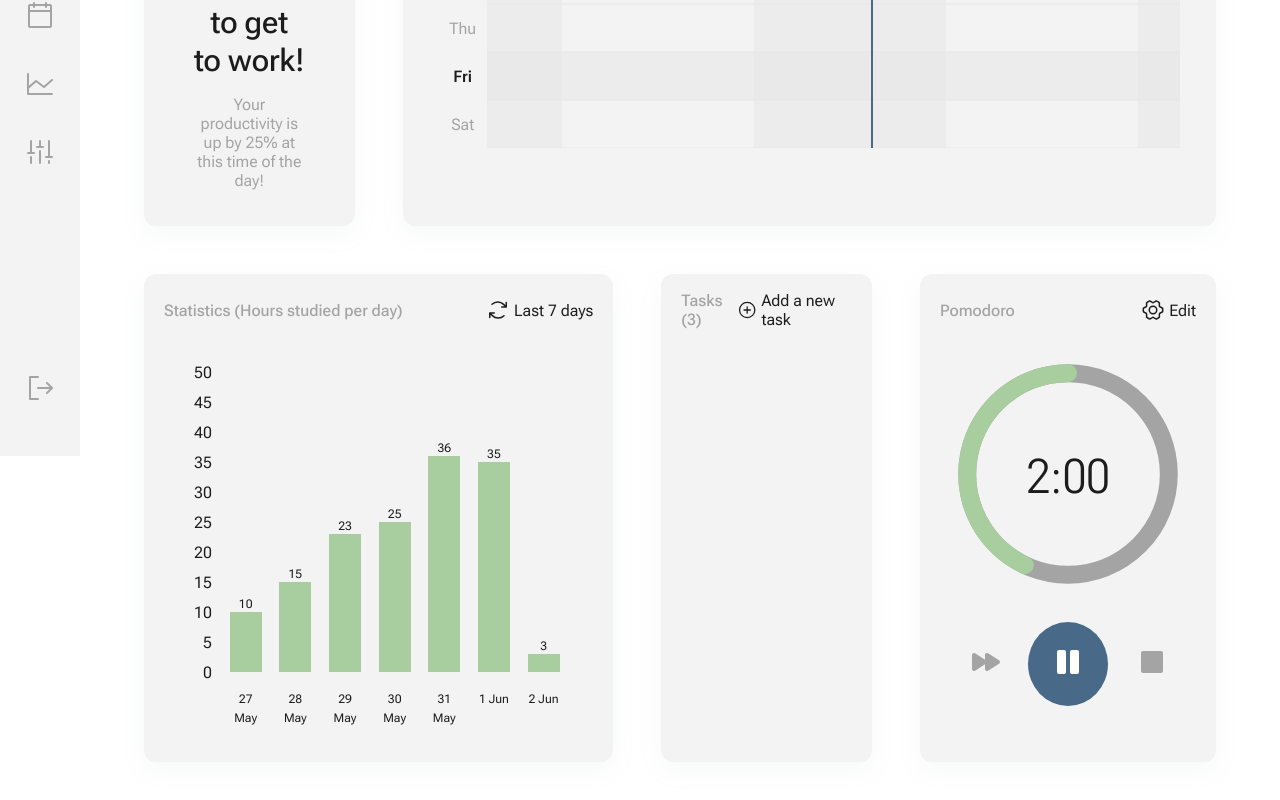
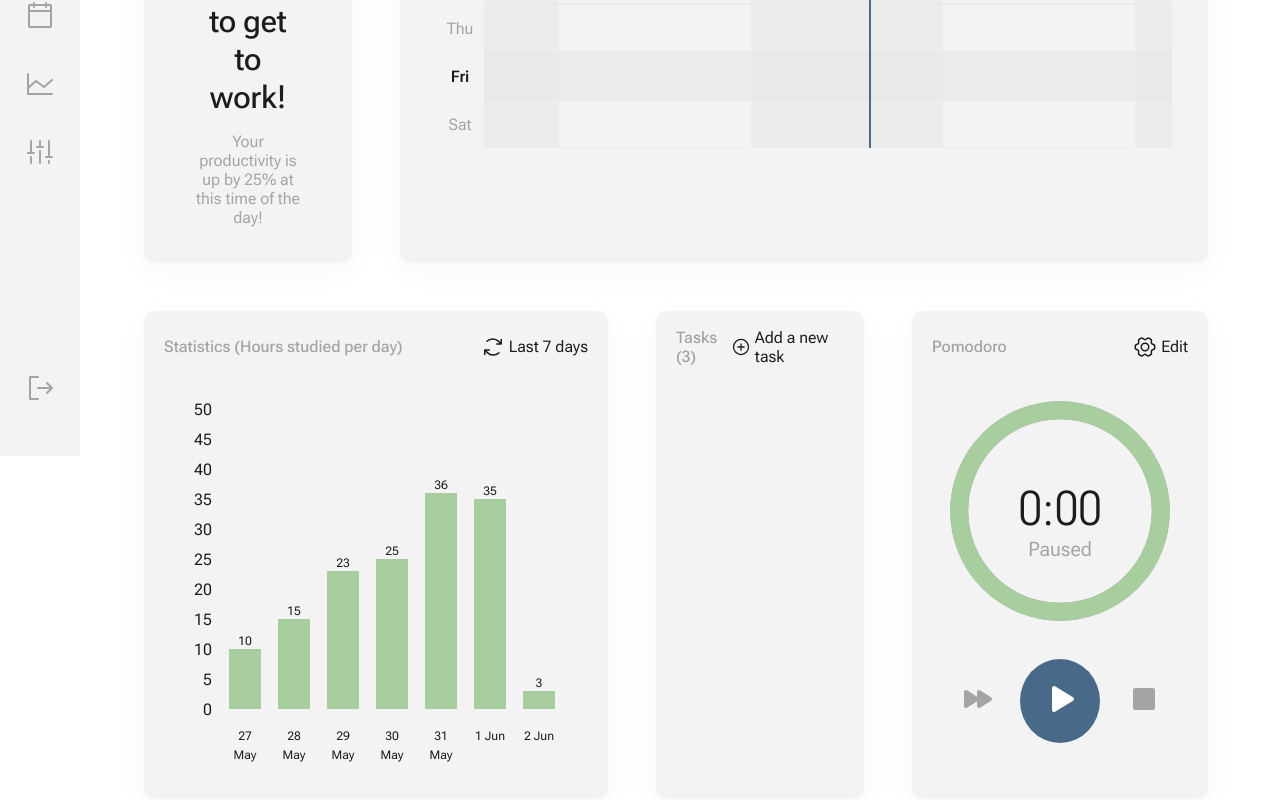
Before and after one commit to AustinKong/stucado, a React (Vite) app: page /#/ in a window 1280 px wide. Shown: the part 344-1144 px from the top of the page. Built offline with nearby package versions, Linux system fonts and the light colour scheme.

Commit message:
Add pomodoro functionality

```diff
--- a/src/renderer/components/generic/Modal.jsx
+++ b/src/renderer/components/generic/Modal.jsx
@@ -1,10 +1,15 @@
 import ReactDOM from 'react-dom';
 import { X, CaretDown, CaretUp } from '@phosphor-icons/react';
-import { useState } from 'react';
+import { useEffect, useState } from 'react';
 
 import '@styles/generic/modal.css';
 
 export const Modal = ({ isOpen, onClose, title, subtitle, children }) => {
+  useEffect(() => {
+    // Disables scrolling when the modal is open
+    document.body.style.overflow = isOpen ? 'hidden' : 'unset';
+  }, [isOpen]);
+
   if (!isOpen) return null;
 
   return ReactDOM.createPortal(
@@ -92,7 +97,7 @@ export const ModalButtonSecondary = ({ text, onClick }) => {
 };
 
 export const ModalNotice = ({ title, children }) => {
-  const [isOpen, setIsOpen] = useState(true);
+  const [isOpen, setIsOpen] = useState(false);
 
   if (isOpen) {
     return (
--- a/src/renderer/components/widgets/Pomodoro.jsx
+++ b/src/renderer/components/widgets/Pomodoro.jsx
@@ -1,42 +1,99 @@
 import { IconContext, GearSix, FastForward, Play, Pause, Stop } from '@phosphor-icons/react';
+import { useState } from 'react';
+import { useSelector } from 'react-redux';
 
+import {
+  Modal,
+  ModalBeside,
+  ModalNumberInput,
+  ModalFooter,
+  ModalButtonPrimary,
+  ModalButtonSecondary,
+} from '@components/generic/Modal';
+import { pausePomodoro, startPomodoro, stopPomodoro, skipPomodoro, updatePomodoroDurations } from '@services/pomodoro';
 import { Widget, InteractionButton } from '@components/widgets/Widget';
 import '@styles/widgets/pomodoro.css';
 
 const FULL_DASH_ARRAY = 2 * Math.PI * 45;
 
 const Pomodoro = () => {
+  const [editPomodoroModalIsOpen, setEditPomodoroModalIsOpen] = useState(false);
   // https://react.dev/learn/referencing-values-with-refs
   // TODO: Use this for the timeout id
   return (
-    <Widget className="pomodoro" title="Pomodoro" interaction={<InteractionButton text="Edit" icon={<GearSix />} />}>
+    <Widget
+      className="pomodoro"
+      title="Pomodoro"
+      interaction={
+        <InteractionButton text="Edit" icon={<GearSix />} onClick={() => setEditPomodoroModalIsOpen(true)} />
+      }
+    >
       <div className="pomodoro__content">
         <PomodoroTimer />
         <PomodoroControls />
       </div>
+      <EditPomodoroModal isOpen={editPomodoroModalIsOpen} onClose={() => setEditPomodoroModalIsOpen(false)} />
     </Widget>
   );
 };
 
 const PomodoroTimer = () => {
+  const timer = useSelector((state) => state.pomodoro.timer);
+
+  const getStateText = () => {
+    if (!timer.isRunning) {
+      return 'Paused';
+    }
+
+    switch (timer.state) {
+      case 'work':
+        return 'Focused';
+      case 'shortBreak':
+        return 'Short break';
+      case 'longBreak':
+        return 'Long break';
+    };
+  };
+
   return (
     <div className="pomodoro-timer">
       <svg className="pomodoro-timer__svg" viewBox="0 0 100 100" xmlns="http://www.w3.org/2000/svg">
         <g className="pomodoro-timer__circle">
           <circle className="pomodoro-timer__path-elapsed" cx="50" cy="50" r="45" />
           <path
-            strokeDasharray={`${(3 / 7) /* A fraction */ * FULL_DASH_ARRAY} ${FULL_DASH_ARRAY}`}
+            strokeDasharray={`${(timer.percentageLeft / 100) * FULL_DASH_ARRAY} ${FULL_DASH_ARRAY}`}
             className="pomodoro-timer__path-remaining"
             d="M 50, 50 m -45, 0 a 45,45 0 1,0 90,0 a 45,45 0 1,0 -90,0"
           />
         </g>
       </svg>
-      <span className="pomodoro-timer__label">2:00</span>
+      <div className="pomodoro-timer__label">
+        {`${Math.floor(timer.timeLeft / 60)}:${String(timer.timeLeft % 60).padStart(2, '0')}`}
+        <span className="pomodoro-timer__state">{getStateText()}</span>
+      </div>
     </div>
   );
 };
 
 const PomodoroControls = () => {
+  const timer = useSelector((state) => state.pomodoro.timer);
+
+  const handleTogglePlayPause = () => {
+    if (timer.isRunning) {
+      void pausePomodoro();
+    } else {
+      void startPomodoro();
+    }
+  };
+
+  const handleSkip = () => {
+    void skipPomodoro();
+  };
+
+  const handleStop = () => {
+    void stopPomodoro();
+  };
+
   return (
     <div className="pomodoro-controls">
       <IconContext.Provider
@@ -45,13 +102,17 @@ const PomodoroControls = () => {
           weight: 'fill',
         }}
       >
-        <div className="pomodoro-controls__secondary">
+        <div className="pomodoro-controls__secondary" onClick={handleSkip}>
           <FastForward className="pomodoro-controls__skip" />
         </div>
-        <div className="pomodoro-controls__main">
-          {false ? <Play className="pomodoro-controls__play" /> : <Pause className="pomodoro-controls__pause" />}
+        <div className="pomodoro-controls__main" onClick={handleTogglePlayPause}>
+          {!timer.isRunning ? (
+            <Play className="pomodoro-controls__play" />
+          ) : (
+            <Pause className="pomodoro-controls__pause" />
+          )}
         </div>
-        <div className="pomodoro-controls__secondary">
+        <div className="pomodoro-controls__secondary" onClick={handleStop}>
           <Stop className="pomodoro-controls__stop" />
         </div>
       </IconContext.Provider>
@@ -59,4 +120,64 @@ const PomodoroControls = () => {
   );
 };
 
+const EditPomodoroModal = ({ isOpen, onClose }) => {
+  const pomodoroSettings = useSelector((state) => state.pomodoro.settings);
+
+  const [formContent, setFormContent] = useState(pomodoroSettings);
+
+  const handleChange = (event) => {
+    setFormContent({ ...formContent, [event.target.name]: event.target.value });
+  };
+
+  const handleSubmit = (event) => {
+    event.preventDefault();
+    void updatePomodoroDurations(
+      formContent.workDuration,
+      formContent.shortBreakDuration,
+      formContent.longBreakDuration
+    );
+    onClose();
+  };
+
+  const handleCancel = (event) => {
+    event.preventDefault();
+    setFormContent(pomodoroSettings);
+    onClose();
+  };
+
+  return (
+    <Modal
+      title="Edit Pomodoro Settings"
+      subtitle="Edit Pomodoro duration settings (units in seconds)"
+      isOpen={isOpen}
+      onClose={onClose}
+    >
+      <ModalBeside>
+        <ModalNumberInput
+          title="Work duration"
+          nameKey="workDuration"
+          value={formContent.workDuration}
+          onChange={handleChange}
+        />
+        <ModalNumberInput
+          title="Short break duration"
+          nameKey="shortBreakDuration"
+          value={formContent.shortBreakDuration}
+          onChange={handleChange}
+        />
+        <ModalNumberInput
+          title="Long break duration"
+          nameKey="longBreakDuration"
+          value={formContent.longBreakDuration}
+          onChange={handleChange}
+        />
+      </ModalBeside>
+      <ModalFooter
+        left={<ModalButtonSecondary text="Cancel" onClick={handleCancel} />}
+        right={<ModalButtonPrimary text="Save" onClick={handleSubmit} />}
+      />
+    </Modal>
+  );
+};
+
 export default Pomodoro;
--- /dev/null
+++ b/src/renderer/data/slices/pomodoroSlice.js
@@ -0,0 +1,27 @@
+import { createSlice } from '@reduxjs/toolkit';
+
+// All units in seconds
+const initialState = {
+  settings: { shortBreakDuration: 300, longBreakDuration: 1200, workDuration: 1500 },
+  tracker: {},
+  timer: { isRunning: false, timeLeft: 0, state: 'work', percentageLeft: 100, sessions: 0 },
+};
+
+const pomodoroSlice = createSlice({
+  name: 'pomodoro',
+  initialState,
+  reducers: {
+    setPomodoroSettings: (state, action) => {
+      return { ...state, settings: { ...state.settings, ...action.payload } };
+    },
+    setPomodoroTracker: (state, action) => {
+      return { ...state, tracker: { ...state.tracker, ...action.payload } };
+    },
+    setPomodoroTimer: (state, action) => {
+      return { ...state, timer: { ...state.timer, ...action.payload } };
+    },
+  },
+});
+
+export const { setPomodoroSettings, setPomodoroTracker, setPomodoroTimer } = pomodoroSlice.actions;
+export default pomodoroSlice.reducer;
--- a/src/renderer/data/store.js
+++ b/src/renderer/data/store.js
@@ -2,10 +2,12 @@ import { configureStore } from '@reduxjs/toolkit';
 
 import tasksReducer from '@data/slices/tasksSlice';
 import timetableReducer from '@data/slices/timetableSlice';
+import pomodoroReducer from '@data/slices/pomodoroSlice';
 
 export const store = configureStore({
   reducer: {
     tasks: tasksReducer,
     timetable: timetableReducer,
+    pomodoro: pomodoroReducer,
   },
 });
--- /dev/null
+++ b/src/renderer/services/pomodoro.js
@@ -0,0 +1,99 @@
+import { setPomodoroSettings, setPomodoroTimer, setPomodoroTracker } from '@data/slices/pomodoroSlice';
+import { store } from '@data/store';
+
+let interval;
+
+export const retrievePomodoroSettings = async () => {
+  // TODO: Have settings saved to cache
+};
+
+export const pausePomodoro = async () => {
+  store.dispatch(setPomodoroTimer({ isRunning: false }));
+  clearInterval(interval);
+};
+
+export const startPomodoro = async () => {
+  store.dispatch(setPomodoroTimer({ isRunning: true }));
+  // If timer is at 0, reset it
+  if (store.getState().pomodoro.timer.timeLeft <= 0) {
+    store.dispatch(
+      setPomodoroTimer({ timeLeft: getStateDuration(store.getState().pomodoro.timer.state), percentageLeft: 100 })
+    );
+  }
+  interval = setInterval(updateTimer, 1000);
+};
+
+export const stopPomodoro = async () => {
+  store.dispatch(setPomodoroTimer({ isRunning: false, timeLeft: 0, percentageLeft: 100, state: 'work', sessions: 0 }));
+  clearInterval(interval);
+};
+
+export const skipPomodoro = async () => {
+  const timer = store.getState().pomodoro.timer;
+  clearInterval(interval);
+  store.dispatch(
+    setPomodoroTimer({
+      state: getNextState(timer.state, timer.sessions),
+      sessions: timer.sessions + 1,
+      timeLeft: 0,
+      percentageLeft: 0,
+    })
+  );
+  void startPomodoro();
+};
+
+// Updates store with the current time left and percentage left, which updates the UI
+const updateTimer = () => {
+  const timer = store.getState().pomodoro.timer;
+  if (timer.timeLeft <= 0) {
+    clearInterval(interval);
+    store.dispatch(
+      setPomodoroTimer({ sessions: timer.sessions + 1, state: getNextState(timer.state, timer.sessions) })
+    );
+    void startPomodoro();
+    return;
+  }
+
+  if (timer.isRunning) {
+    const timeLeft = timer.timeLeft - 1;
+    const percentageLeft = (timeLeft / getStateDuration(timer.state)) * 100;
+    store.dispatch(setPomodoroTimer({ timeLeft, percentageLeft }));
+  }
+};
+
+// Utility function to get the duration of a state
+const getStateDuration = (state) => {
+  switch (state) {
+    case 'work':
+      return store.getState().pomodoro.settings.workDuration;
+    case 'shortBreak':
+      return store.getState().pomodoro.settings.shortBreakDuration;
+    case 'longBreak':
+      return store.getState().pomodoro.settings.longBreakDuration;
+    default:
+      return 0;
+  }
+};
+
+const getNextState = (state, sessions) => {
+  switch (state) {
+    case 'work':
+      // Add two to stop the first break from being a long break
+      // Modulo 8 because a break is also coutned as a session
+      if ((sessions + 2) % 8 === 0) {
+        return 'longBreak';
+      } else {
+        return 'shortBreak';
+      }
+    case 'shortBreak':
+      return 'work';
+    case 'longBreak':
+      return 'work';
+    default:
+      return 0;
+  }
+}
+
+export const updatePomodoroDurations = async (workDuration, shortBreakDuration, longBreakDuration) => {
+  store.dispatch(setPomodoroSettings({ workDuration, shortBreakDuration, longBreakDuration }));
+};
--- a/src/renderer/services/tasks.js
+++ b/src/renderer/services/tasks.js
@@ -1,5 +1,4 @@
 import { setTasks } from '@data/slices/tasksSlice';
-
 import { store } from '@data/store';
 
 // Retrieve tasks from backend, called once on app start
--- a/src/renderer/styles/generic/modal.css
+++ b/src/renderer/styles/generic/modal.css
@@ -75,7 +75,14 @@
 /* Modal beside */
 .modal-beside {
   display: flex;
-  gap: 8px
+  gap: 8px;
+  height: 100%;
+}
+
+.modal-beside > *{
+  display: flex;
+  flex-direction: column;
+  justify-content: space-between;
 }
 
 /* Modal footer */
--- a/src/renderer/styles/index.css
+++ b/src/renderer/styles/index.css
@@ -40,6 +40,7 @@ html, body {
   font-family: roboto;
   background-color: var(--bg-primary);
   color: var(--text-primary);
+  scrollbar-gutter: stable;
 }
 
 /* Some default styles */
@@ -57,8 +58,8 @@ a:active {
 
 
 ::-webkit-scrollbar {
-  width: 12px;
-  height: 12px;
+  width: 8px;
+  height: 8px;
 }
 
 ::-webkit-scrollbar-track {
--- a/src/renderer/styles/widgets/pomodoro.css
+++ b/src/renderer/styles/widgets/pomodoro.css
@@ -31,13 +31,19 @@
 
 .pomodoro-timer__label {
   position: absolute;
-  top: 0;
+  top: 8px;
   display: flex;
+  flex-direction: column;
   align-items: center;
   justify-content: center;
   width: 100%;
   height: 100%;
   font-size: 48px;
+}
+
+.pomodoro-timer__state {
+  font-size: 20px;
+  color: var(--text-secondary);
 }
 
 .pomodoro-timer__path-remaining {
```
